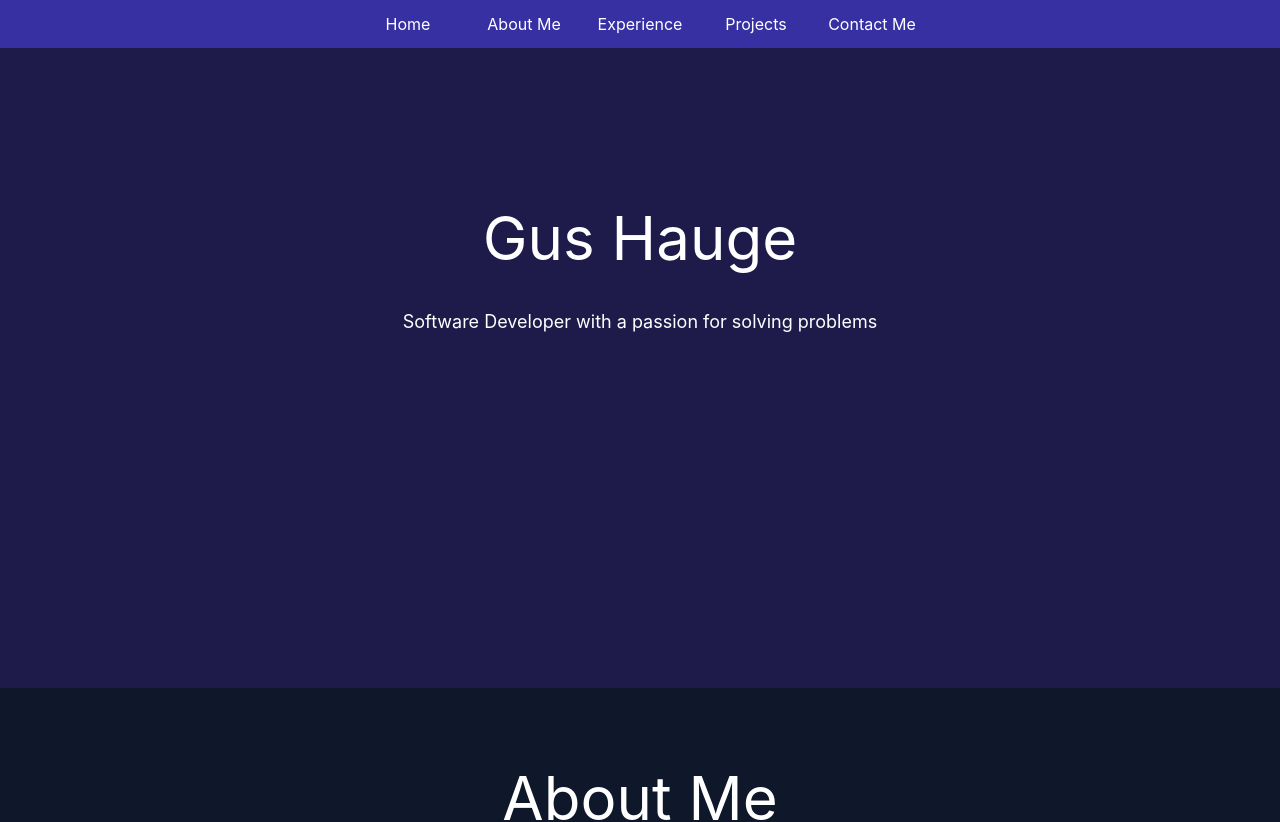
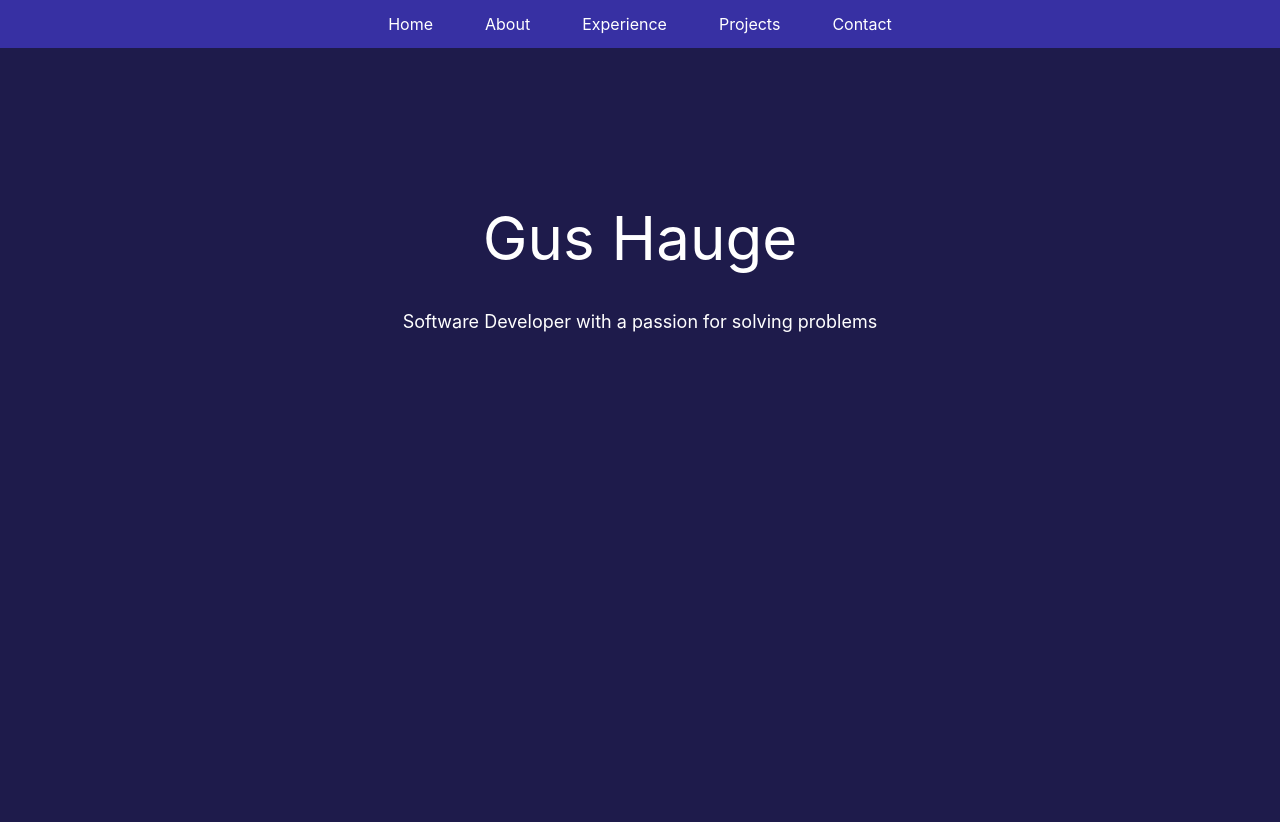
Before and after one commit to GusHauge/GusHauge.github.io, a React (Create React App) app: page / in a window 1280 px wide. Shown: the top 822 px of the page. Built offline with nearby package versions, Linux system fonts and the light colour scheme.

Commit message:
Styled navbar

```diff
--- a/src/App.js
+++ b/src/App.js
@@ -9,7 +9,7 @@ export default function App() {
       </header>
       <main class="relative">
         <div class="flex flex-col">
-          <div class="flex flex-col w-full h-[40rem] bg-indigo-950 space-y-10 items-center">
+          <div class="flex flex-col w-full h-screen bg-indigo-950 space-y-10 items-center">
             <h1 class="text-6xl text-white mt-40">Gus Hauge</h1>
             <h2 class="text-lg text-white">
               Software Developer with a passion for solving problems
@@ -18,7 +18,7 @@ export default function App() {
 
           <div
             id="about"
-            class="flex flex-col w-full h-[40rem] bg-slate-900 items-center space-y-12"
+            class="flex flex-col w-full h-screen bg-slate-900 items-center space-y-12"
           >
             <h1 class="text-6xl text-white mt-20">About Me</h1>
             <div class="flex items-center justify-center space-x-16 mb-24">
--- a/src/components/Navbar.js
+++ b/src/components/Navbar.js
@@ -2,20 +2,26 @@ export const Navbar = () => {
   return (
     <div class="flex w-full h-12 justify-center space-x-5 mx-auto bg-indigo-800 text-white">
       <button
-        class="w-24 hover:bg-indigo-500"
+        class="px-4 rounded-md transition-colors duration-300 delay-100 hover:bg-indigo-500"
         onClick={() => window.scrollTo(0, 0)}
       >
         Home
       </button>
       <button
-        class="w-24 hover:bg-indigo-500"
+        class="px-4 rounded-md transition-colors duration-300 delay-100 hover:bg-indigo-500"
         onClick={() => document.getElementById("about").scrollIntoView()}
       >
-        About Me
+        About
       </button>
-      <button class="w-24 hover:bg-indigo-500">Experience</button>
-      <button class="w-24 hover:bg-indigo-500">Projects</button>
-      <button class="w-24 hover:bg-indigo-500">Contact Me</button>
+      <button class="px-4 rounded-md transition-colors duration-300 delay-100 hover:bg-indigo-500">
+        Experience
+      </button>
+      <button class="px-4 rounded-md transition-colors duration-300 delay-100 hover:bg-indigo-500">
+        Projects
+      </button>
+      <button class="px-4 rounded-md transition-colors duration-300 delay-100 hover:bg-indigo-500">
+        Contact
+      </button>
     </div>
   );
 };
```
